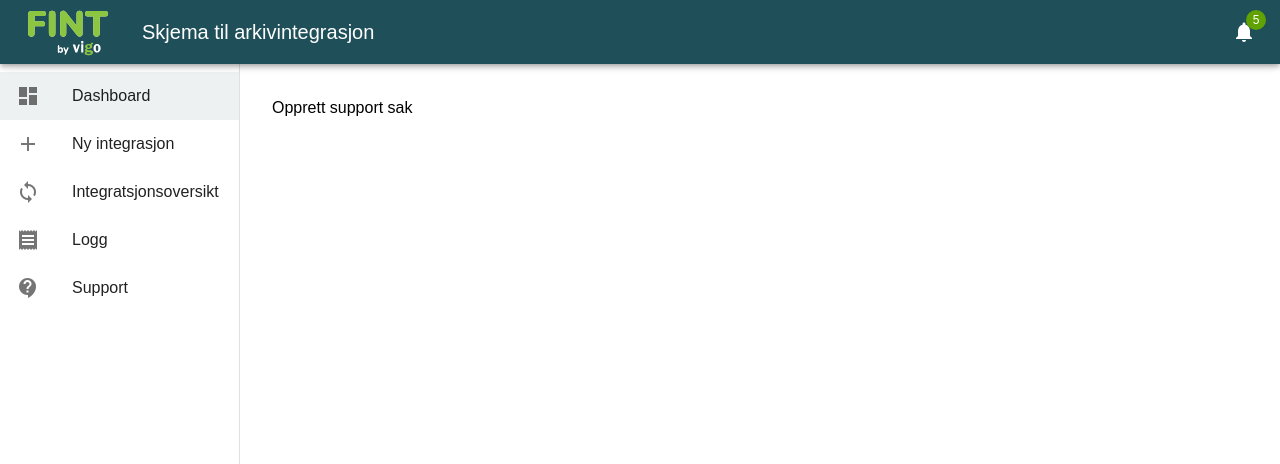
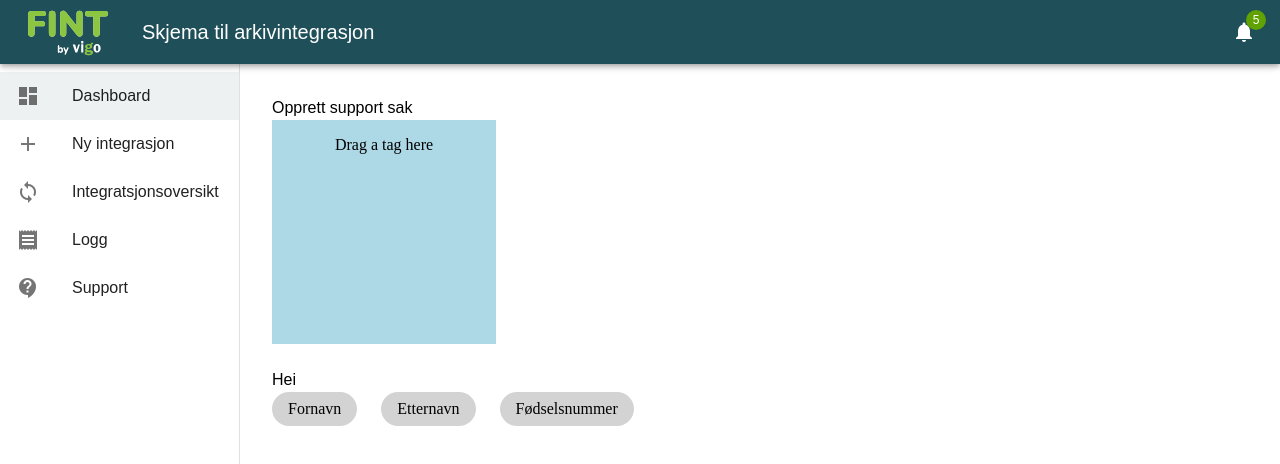
Before and after one commit to FINTLabs/fint-flyt-frontend, a React (Create React App) app: page /support in a window 1280 px wide. Shown: the top 464 px of the page. Built offline with nearby package versions, Linux system fonts and the light colour scheme.

Commit message:
FST 85 - support tags in UI drag and drop WIP

```diff
--- a/package.json
+++ b/package.json
@@ -22,8 +22,11 @@
     "@types/redux": "^3.6.0",
     "axios": "^0.24.0",
     "classnames": "^2.3.1",
+    "immutability-helper": "^3.1.1",
     "loadash": "^1.0.0",
     "react": "^17.0.2",
+    "react-dnd": "^14.0.4",
+    "react-dnd-html5-backend": "^14.0.2",
     "react-dom": "^17.0.2",
     "react-hook-form": "^7.19.5",
     "react-redux": "^7.2.6",
--- a/src/App.tsx
+++ b/src/App.tsx
@@ -2,6 +2,8 @@ import React from 'react';
 import {createTheme, ThemeProvider} from "@mui/material";
 import Main from "./features/main/Main";
 import {BrowserRouter} from "react-router-dom";
+import {HTML5Backend} from "react-dnd-html5-backend";
+import {DndProvider} from "react-dnd";
 
 const theme = createTheme({
     palette: {
@@ -28,7 +30,9 @@ function App() {
     return (
         <ThemeProvider theme={theme}>
             <BrowserRouter>
-                <Main/>
+                <DndProvider backend={HTML5Backend}>
+                    <Main/>
+                </DndProvider>
             </BrowserRouter>
         </ThemeProvider>
     );
--- /dev/null
+++ b/src/features/integration/components/dnd/Container.tsx
@@ -0,0 +1,24 @@
+import { FC, memo } from 'react'
+import { Dropzone } from './Dropzone'
+import { Tag } from './Tag'
+import {Typography} from "@mui/material";
+
+export const Container: FC = memo(function Container() {
+    let leString = 'Hei'
+
+    return (
+        <div>
+            <div style={{ overflow: 'hidden', clear: 'both' }}>
+                <Dropzone />
+            </div>
+            <Typography>{leString}</Typography>
+            <div style={{ overflow: 'hidden', clear: 'both' }}>
+                <Tag name="Fornavn" value="fornavn"/>
+                <Tag name="Etternavn" value="etternavn"/>
+                <Tag name="Fødselsnummer" value="fodselsnummer" />
+            </div>
+        </div>
+    )
+})
+
+export default Container;
--- /dev/null
+++ b/src/features/integration/components/dnd/Dropzone.tsx
@@ -0,0 +1,41 @@
+import { CSSProperties, FC } from 'react'
+import { useDrop } from 'react-dnd'
+import { ItemTypes } from './ItemTypes'
+
+const style: CSSProperties = {
+    height: '12rem',
+    width: '12rem',
+    marginRight: '1.5rem',
+    marginBottom: '1.5rem',
+    color: 'black',
+    padding: '1rem',
+    textAlign: 'center',
+    fontSize: '1rem',
+    lineHeight: 'normal',
+    float: 'left',
+}
+
+export const Dropzone: FC = () => {
+    const [{ canDrop, isOver }, drop] = useDrop(() => ({
+        accept: ItemTypes.BOX,
+        drop: () => ({ name: 'Dropzone' }),
+        collect: (monitor) => ({
+            isOver: monitor.isOver(),
+            canDrop: monitor.canDrop(),
+        }),
+    }))
+
+    const isActive = canDrop && isOver
+    let backgroundColor = 'lightblue'
+    if (isActive) {
+        backgroundColor = 'lightpink'
+    } else if (canDrop) {
+        backgroundColor = 'lightgreen'
+    }
+
+    return (
+        <div ref={drop} role={'Dropzone'} style={{ ...style, backgroundColor }}>
+            {isActive ? 'Release to drop' : 'Drag a tag here'}
+        </div>
+    )
+}
--- /dev/null
+++ b/src/features/integration/components/dnd/ItemTypes.ts
@@ -0,0 +1,3 @@
+export const ItemTypes = {
+    BOX: 'box',
+}
--- /dev/null
+++ b/src/features/integration/components/dnd/Tag.tsx
@@ -0,0 +1,52 @@
+import { CSSProperties, FC } from 'react'
+import { useDrag } from 'react-dnd'
+import { ItemTypes } from './ItemTypes'
+
+const style: CSSProperties = {
+    border: '1px  gray',
+    backgroundColor: 'lightgrey',
+    borderRadius: '20px',
+    padding: '0.5rem 1rem',
+    marginRight: '1.5rem',
+    marginBottom: '1.5rem',
+    cursor: 'move',
+    float: 'left',
+}
+
+export interface BoxProps {
+    name: string,
+    value?: string
+}
+
+interface DropResult {
+    name: string
+}
+
+export const Tag: FC<BoxProps> = function Tag({ name, value }) {
+    const [{ isDragging }, drag] = useDrag(() => ({
+        type: ItemTypes.BOX,
+        item: {name, value},
+        end: (item, monitor) => {
+            const dropResult = monitor.getDropResult<DropResult>()
+            if (item && dropResult) {
+                console.log(`You dropped ${item.name} ${item.value}  into ${dropResult.name}!`)
+            }
+        },
+        collect: (monitor) => ({
+            isDragging: monitor.isDragging(),
+            handlerId: monitor.getHandlerId(),
+        }),
+    }))
+
+    const opacity = isDragging ? 0.4 : 1
+    return (
+        <div
+            ref={drag}
+            role="Tag"
+            style={{ ...style, opacity }}
+            data-testid={`box-${name}`}
+        >
+            {name}
+        </div>
+    )
+}
--- a/src/features/support/support.tsx
+++ b/src/features/support/support.tsx
@@ -1,11 +1,13 @@
 import React from 'react';
 import { RouteComponentProps, withRouter } from 'react-router-dom';
 import {Typography} from "@mui/material";
+import Container from "../integration/components/dnd/Container";
 
 const Support: React.FunctionComponent<RouteComponentProps<any>> = () => {
     return (
         <>
             <Typography>Opprett support sak</Typography>
+            <Container/>
         </>
     );
 }
```
Also changed, not shown: 1 other file (tests, documents, lock files or other folders).
